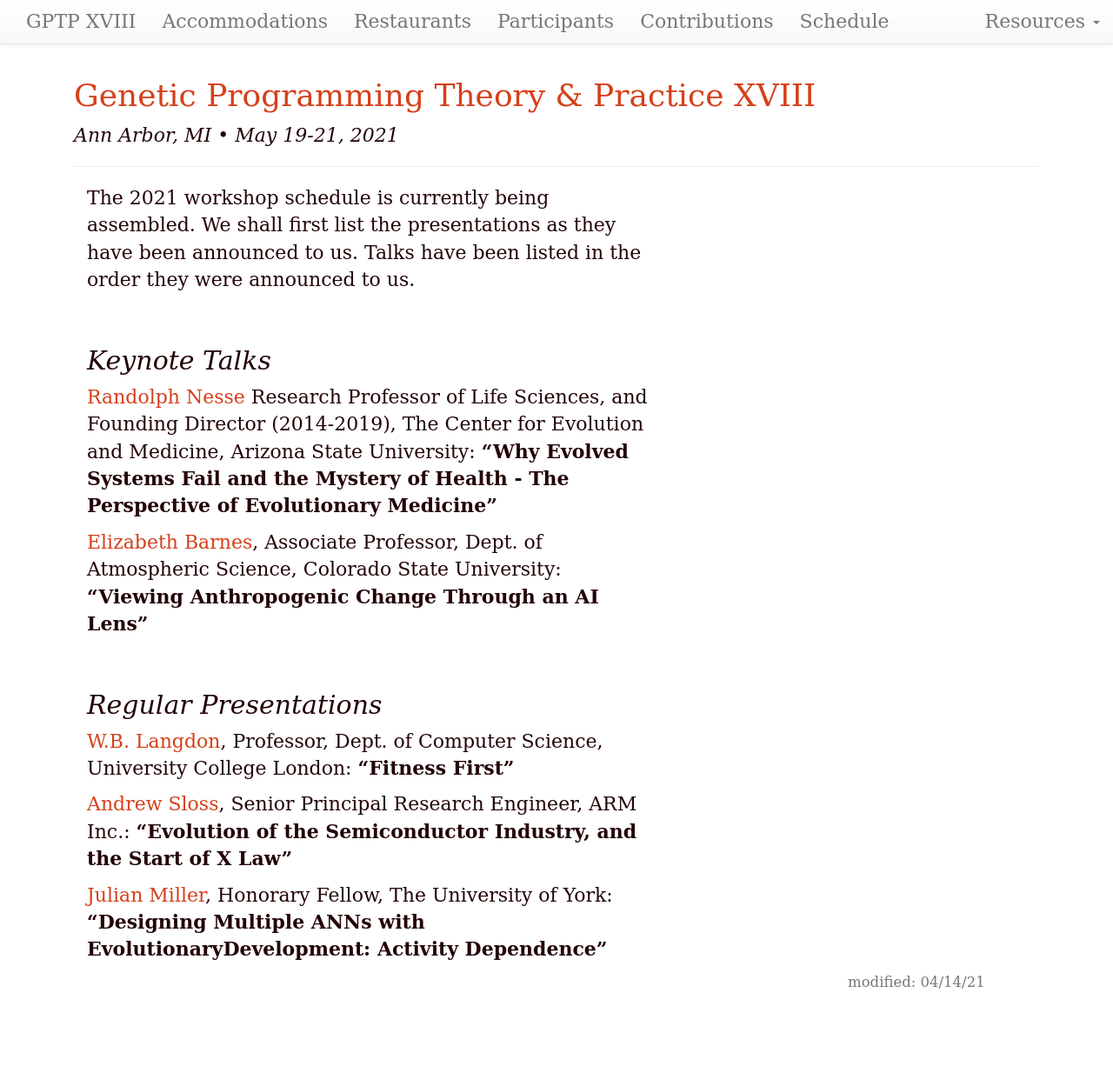
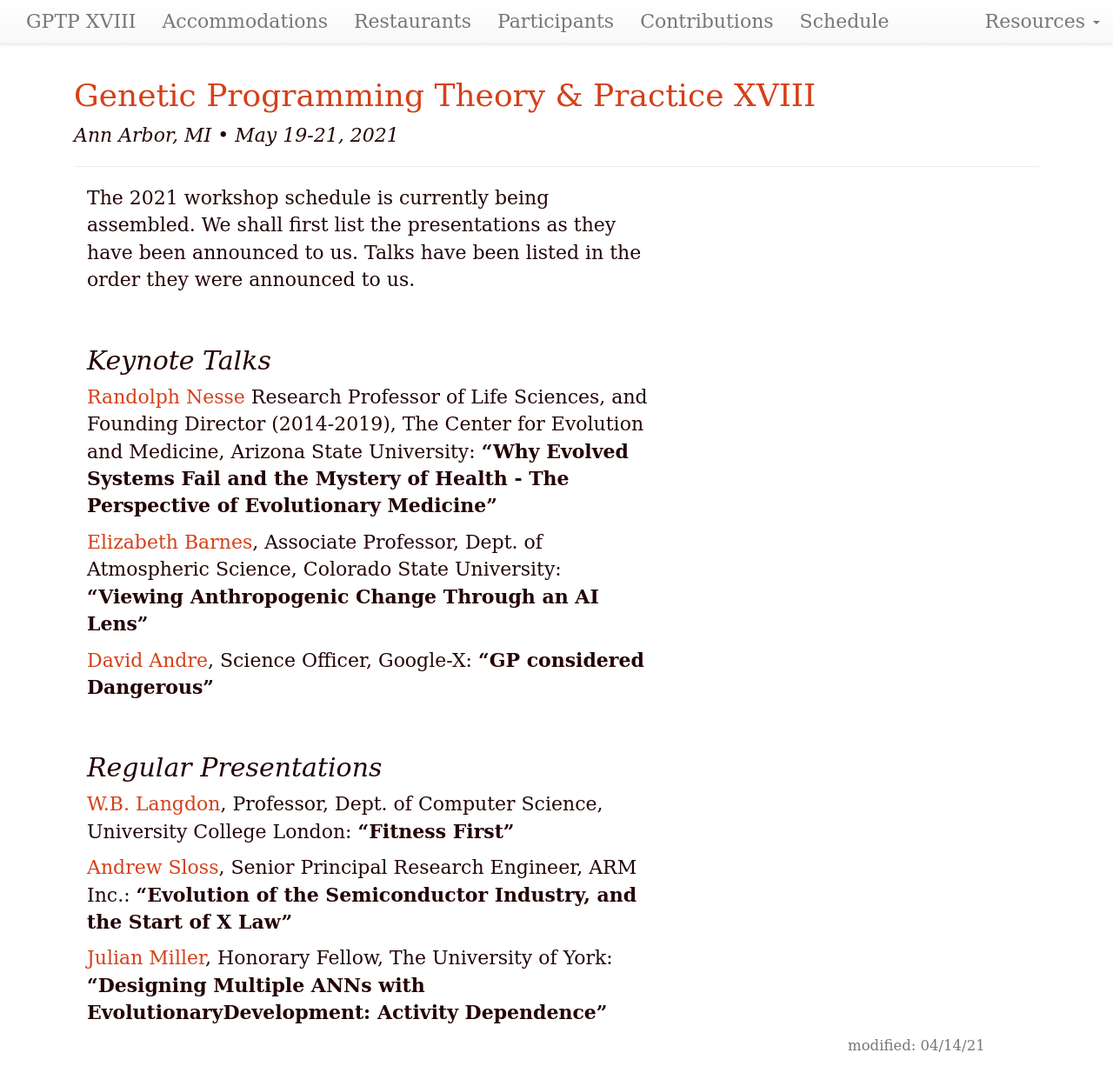
Before and after one commit to GPTP-workshop/gptp-workshop.github.io, a Jekyll site: the page built from schedule.md, in a window 1280 px wide and 1256 px high. Shown: the top 1249 px of the window at 87% size. Built offline with Jekyll 4.4.1, drawn with Linux system fonts in a browser that asks for light colours.

Commit message:
Update schedule.md

```diff
--- a/schedule.md
+++ b/schedule.md
@@ -19,6 +19,9 @@ The Center for Evolution and Medicine, Arizona State University:
 [Elizabeth Barnes](https://www.atmos.colostate.edu/people/faculty/barnes/), Associate Professor, Dept. of Atmospheric Science, Colorado State University:
 **"Viewing Anthropogenic Change Through an AI Lens"**
 
+[David Andre](https://www.linkedin.com/in/david-andre-50089/), Science Officer, Google-X:
+**"GP considered Dangerous"**
+
 
 ## Regular Presentations
 [W.B. Langdon](http://www0.cs.ucl.ac.uk/staff/W.Langdon/), Professor, Dept. of Computer Science, University College London:
```
